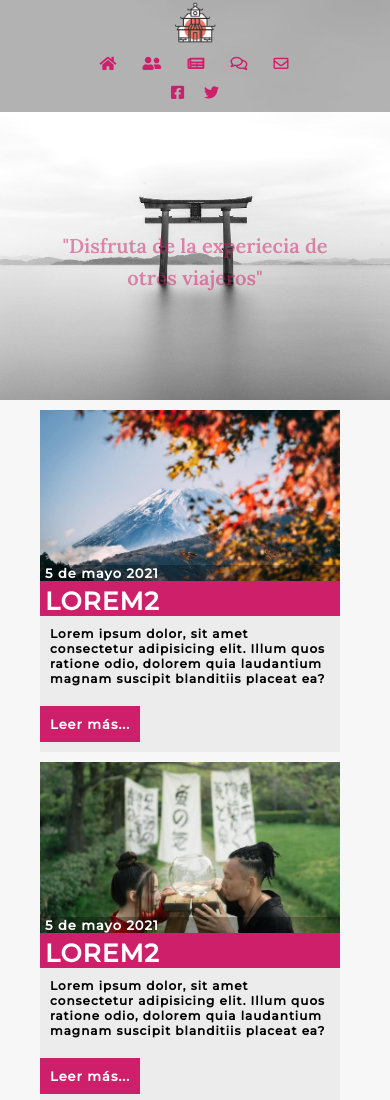
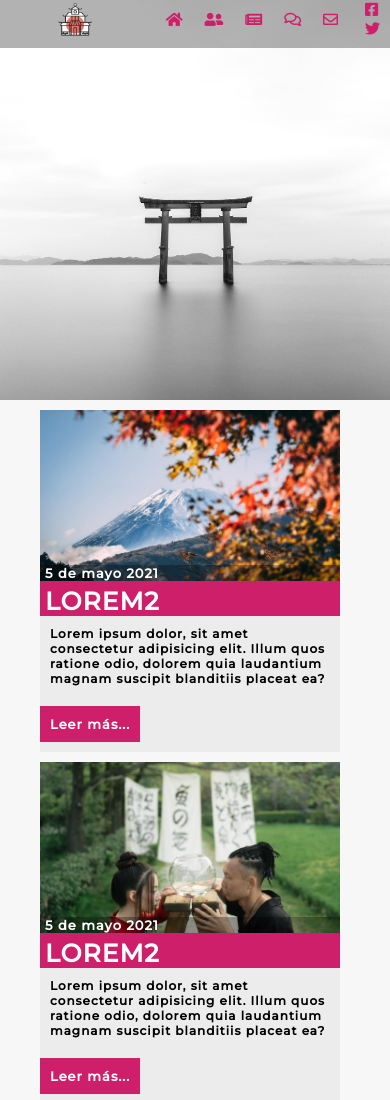
Before and after one commit to FedericoBou/TrabajoResponsiveCSS, a plain HTML site: page index.html in a window 390 px wide. Shown: the top 1100 px of the page. Drawn offline with Linux system fonts and the light colour scheme.

Commit message:
Corrección 1

```diff
--- a/estilos.css
+++ b/estilos.css
@@ -25,29 +25,31 @@ a{
     background-size: cover;
     display: flex;
     flex-flow: column nowrap;
-
-
 }
 .menu{
     background: rgba(0, 0, 0, .3);
     display: flex;
     flex-flow: row nowrap;
     height: 80px;
+    justify-content: center;
     align-items: center;
 }
 .logo{
+    display: flex;
     flex: 1 1 auto;
+    align-items: center;
+    justify-content: center;
+
 }
-.logo a{
+.logo img{
+    width: 25%;
+    height: 25%;
+}
+.nav{
     display: flex;
+    flex: 10 1 auto;
     justify-content: center;
     align-items: center;
-}
-.logo a img{
-    width: 20%;
-}
-.nav{
-    flex: 5 1 auto;
 }
 .nav a{
     color: #ce1f6a;
@@ -62,7 +64,9 @@ a{
 }
 .social{
     flex: 1 1 auto;
-    display: flex;
+    /* display: flex; */
+    justify-content: center;
+    align-items: center;
 }
 .social a{
     font-size: 15px;
@@ -205,7 +209,7 @@ margin-top: 10px;
     flex-direction: column;
 }
 .menu{
-    flex-direction: column;
+    flex-direction: auto;
     height: auto;
     padding-bottom: 10px;
 }
@@ -218,18 +222,22 @@ h1{
     padding-top: 200px;
 }
 .nav{
-    margin: 10px;
+    margin: 5px;
 }
 .social a{
     margin: 10px;
 }
 .logo a{
     display: flex;
-    justify-content: center;
-    align-items: center;
+    justify-content: left;
+    align-items: left;
 }
 .espacio{
     margin: 5px;
+}
+.menu .logo img{
+    width: 25%;
+    height: 25%;
 }
 }
 @media all and (max-width: 820px){
@@ -239,20 +247,39 @@ h1{
 .nav a{
     font-size: 15px;
 }
+.menu{
+    display: flex;
+
+}
+.menu .logo img{
+    width: 25%;
+    height: 25%;
+}
 }
 @media all and (max-width: 800px){
 .articulos{
     flex-direction: column;
 }
+.menu .logo img{
+    width: 25%;
+    height: 25%;
+}
+
 }
 @media all and (max-width: 600px){
 .aside{
     flex-direction: column;
 }
 h1{
-    font-size: 20px;
+    font-size: 15px;
 }
-.logo img{
-    max-width: 90%;
+.menu{
+    flex-direction:inline;
+}
+.menu .logo img{
+    min-width: 25%;
+    min-height: 25%;
+    max-width: 25%;
+    max-height: 25%;
 }
 }
--- a/index.html
+++ b/index.html
@@ -15,9 +15,9 @@
 <body>
    <div class="padre">
        <header class="header">
-           <div class="menu margen-interno">
+           <div class="menu">
                <div class="logo">
-                   <a href="#">
+                   <!-- <a href="#"> -->
                        <img src="img/Material-activitat-Flexnivell-2-logo.png" alt="Logo">
                    </a>
                </div>
@@ -36,7 +36,7 @@
                     </div>
             </div>
             <div class="texto-principal margen-interno">
-                <h1>"Disfruta de la experiecia de otros viajeros"</h1>
+                <!-- <h1>"Disfruta de la experiecia de otros viajeros"</h1> -->
             </div>
         </header>
         <section class="section margen-interno">
```
Lines whose indentation alone changed are shown as unchanged.
